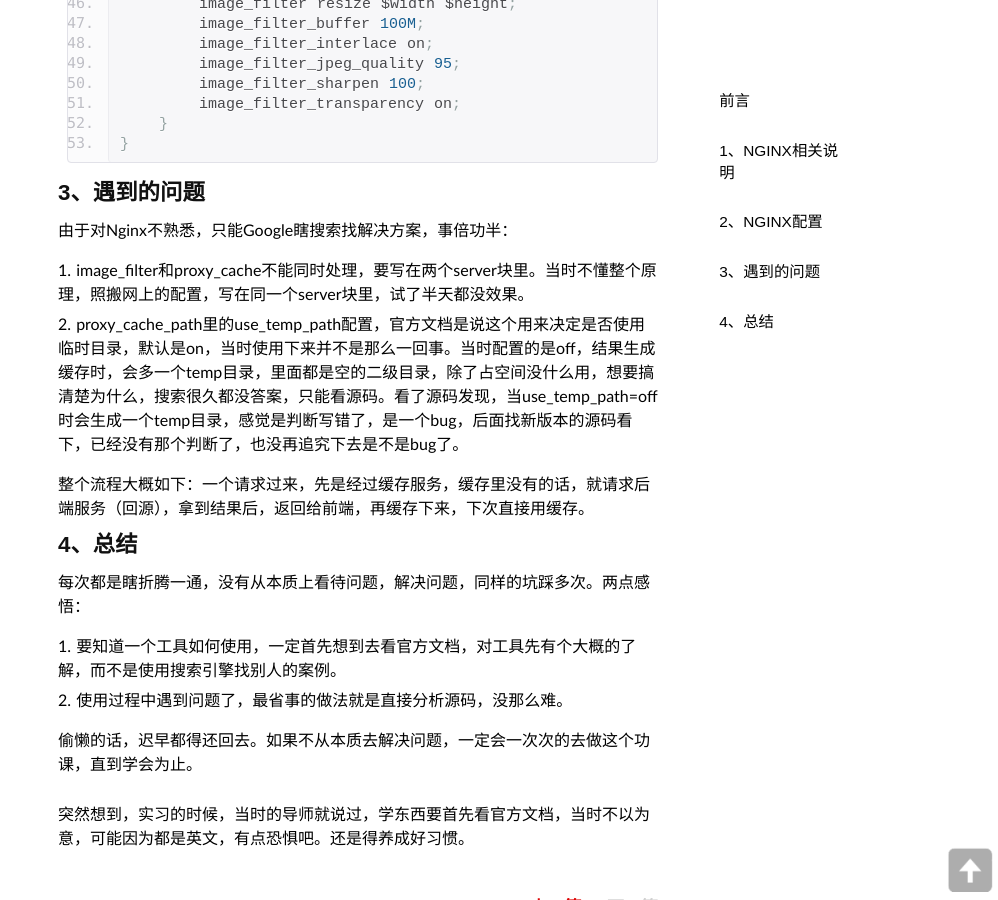
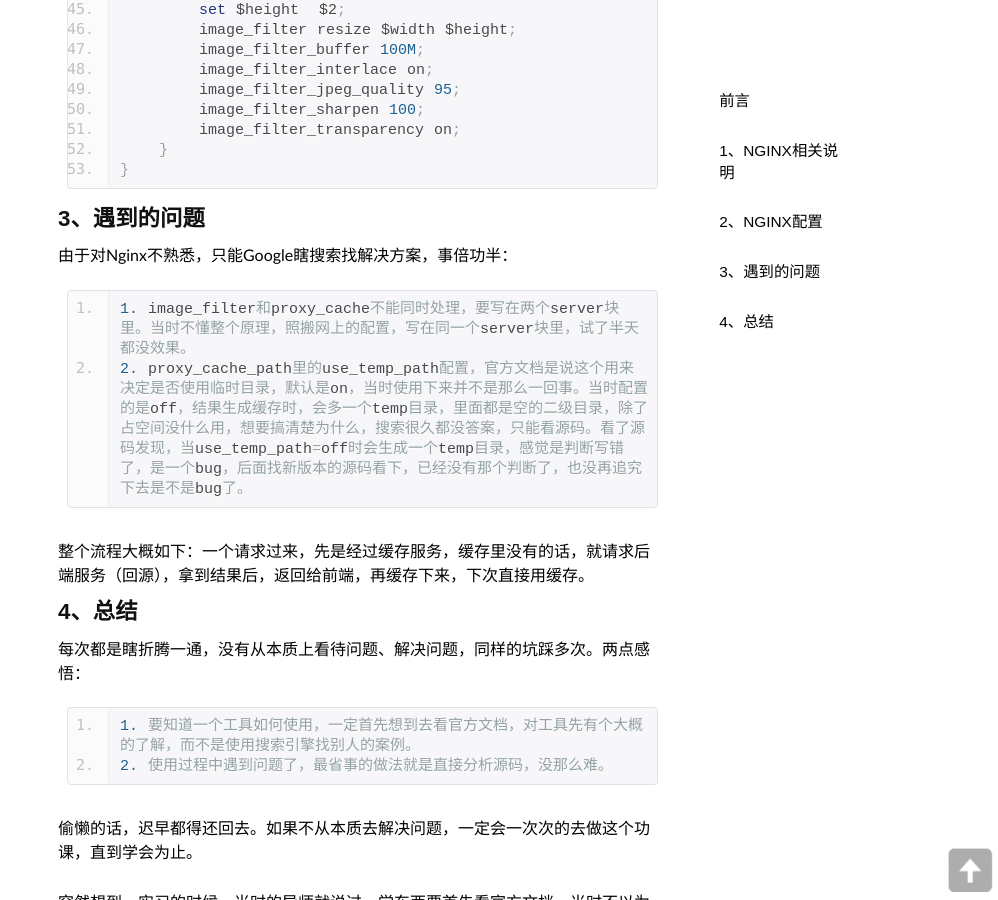
Before and after one commit to Yanyd/Yanyd.github.io, a Jekyll site: the page built from _posts/2018-12-01-nginx-image-server.md, in a window 1280 px wide and 900 px high, scrolled down 2264 px. Shown: the whole window, without its empty margins (282-1280 px from the left). Built offline with Jekyll 4.4.1, drawn with Linux system fonts in a browser that asks for light colours; some web fonts are replaced; some of the changed text lies outside the part shown.

```diff
--- a/_posts/2018-12-01-nginx-image-server.md
+++ b/_posts/2018-12-01-nginx-image-server.md
@@ -24,8 +24,8 @@ tags:
 
 版本信息：
 
-1. 服务器：Ubuntu 16.04.5 LTS(cat /etc/issue)
-2. Nginx：1.10.3(nginx -V)
+	1. 服务器：Ubuntu 16.04.5 LTS(cat /etc/issue)
+	2. Nginx：1.10.3(nginx -V)
 
 如果之前编译安装Nginx的时候，没有http_image_filter_module，需要重新手动编译进去。
 
@@ -108,17 +108,17 @@ static.conf文件里相关server块的设置(只写最主要的)：
 
 由于对Nginx不熟悉，只能Google瞎搜索找解决方案，事倍功半：
 
-1. image_filter和proxy_cache不能同时处理，要写在两个server块里。当时不懂整个原理，照搬网上的配置，写在同一个server块里，试了半天都没效果。
-2. proxy_cache_path里的use_temp_path配置，官方文档是说这个用来决定是否使用临时目录，默认是on，当时使用下来并不是那么一回事。当时配置的是off，结果生成缓存时，会多一个temp目录，里面都是空的二级目录，除了占空间没什么用，想要搞清楚为什么，搜索很久都没答案，只能看源码。看了源码发现，当use_temp_path=off时会生成一个temp目录，感觉是判断写错了，是一个bug，后面找新版本的源码看下，已经没有那个判断了，也没再追究下去是不是bug了。
+	1. image_filter和proxy_cache不能同时处理，要写在两个server块里。当时不懂整个原理，照搬网上的配置，写在同一个server块里，试了半天都没效果。
+	2. proxy_cache_path里的use_temp_path配置，官方文档是说这个用来决定是否使用临时目录，默认是on，当时使用下来并不是那么一回事。当时配置的是off，结果生成缓存时，会多一个temp目录，里面都是空的二级目录，除了占空间没什么用，想要搞清楚为什么，搜索很久都没答案，只能看源码。看了源码发现，当use_temp_path=off时会生成一个temp目录，感觉是判断写错了，是一个bug，后面找新版本的源码看下，已经没有那个判断了，也没再追究下去是不是bug了。
 
 整个流程大概如下：一个请求过来，先是经过缓存服务，缓存里没有的话，就请求后端服务（回源），拿到结果后，返回给前端，再缓存下来，下次直接用缓存。
 
 ## 4、总结
 
-每次都是瞎折腾一通，没有从本质上看待问题，解决问题，同样的坑踩多次。两点感悟：
+每次都是瞎折腾一通，没有从本质上看待问题、解决问题，同样的坑踩多次。两点感悟：
 
-1. 要知道一个工具如何使用，一定首先想到去看官方文档，对工具先有个大概的了解，而不是使用搜索引擎找别人的案例。
-2. 使用过程中遇到问题了，最省事的做法就是直接分析源码，没那么难。
+	1. 要知道一个工具如何使用，一定首先想到去看官方文档，对工具先有个大概的了解，而不是使用搜索引擎找别人的案例。
+	2. 使用过程中遇到问题了，最省事的做法就是直接分析源码，没那么难。
 
 偷懒的话，迟早都得还回去。如果不从本质去解决问题，一定会一次次的去做这个功课，直到学会为止。
 
```
